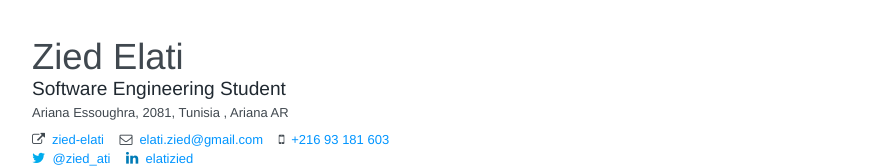
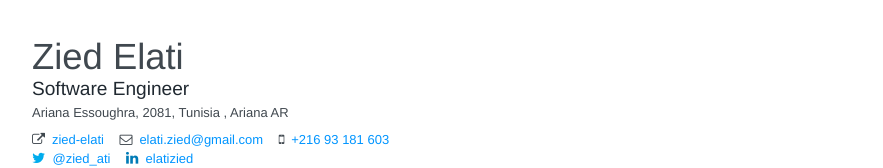
Before and after one commit to zied-ati/zied-ati.github.io, a plain HTML site: page index.html in a window 1280 px wide. Shown: the top 168 px of the page, without its empty margins (198-1081 px from the left). Drawn offline with Linux system fonts and the light colour scheme.

Commit message:
Update position

```diff
--- a/index.html
+++ b/index.html
@@ -766,7 +766,7 @@ ul.courses li:hover {
     	<header id="header" class="clear">
     		<div>
     			<h1 class="name">Zied Elati</h1>
-    			<h2 class="label">Software Engineering Student</h2>
+    			<h2 class="label">Software Engineer</h2>
     		</div>
 
     		<span class="location">
```
